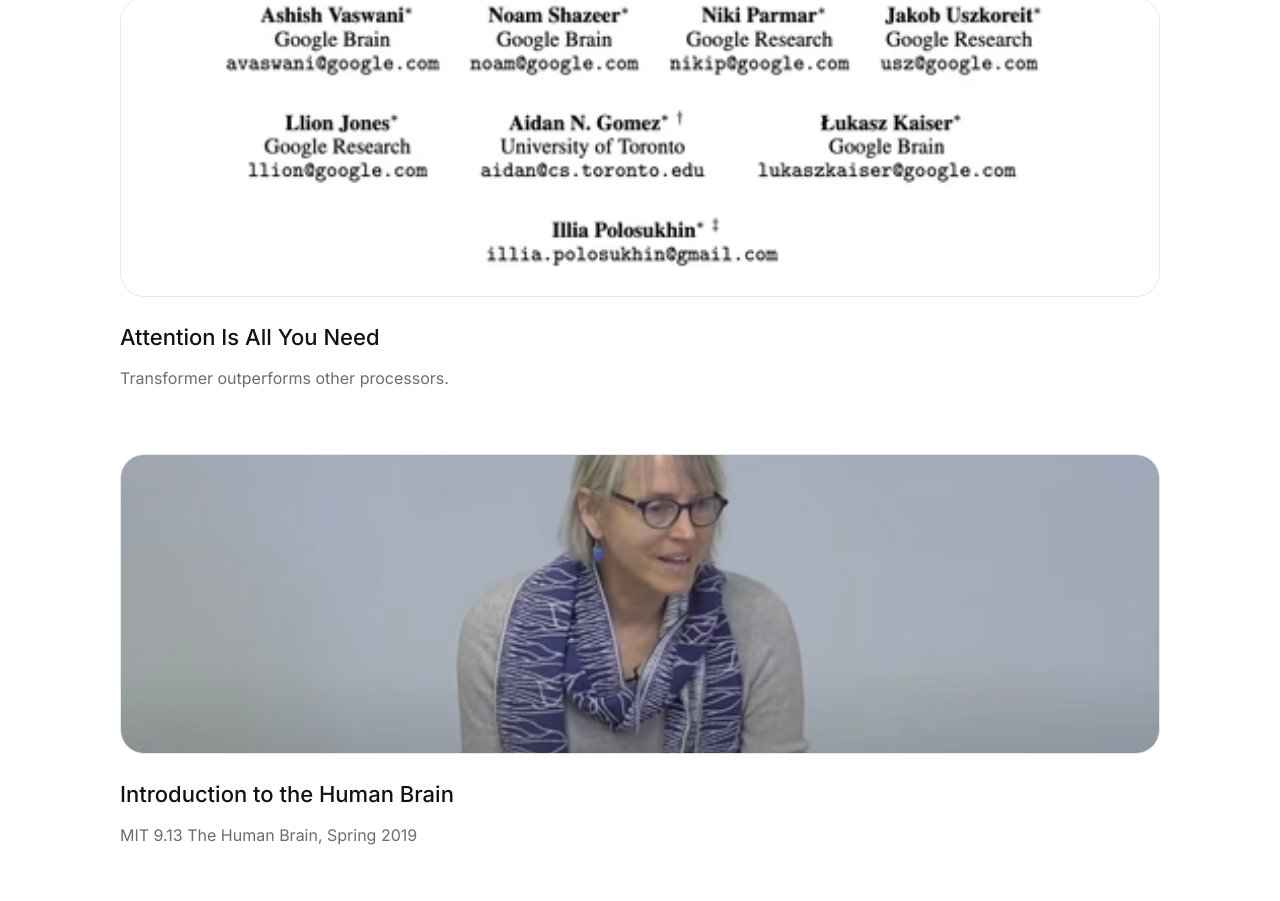
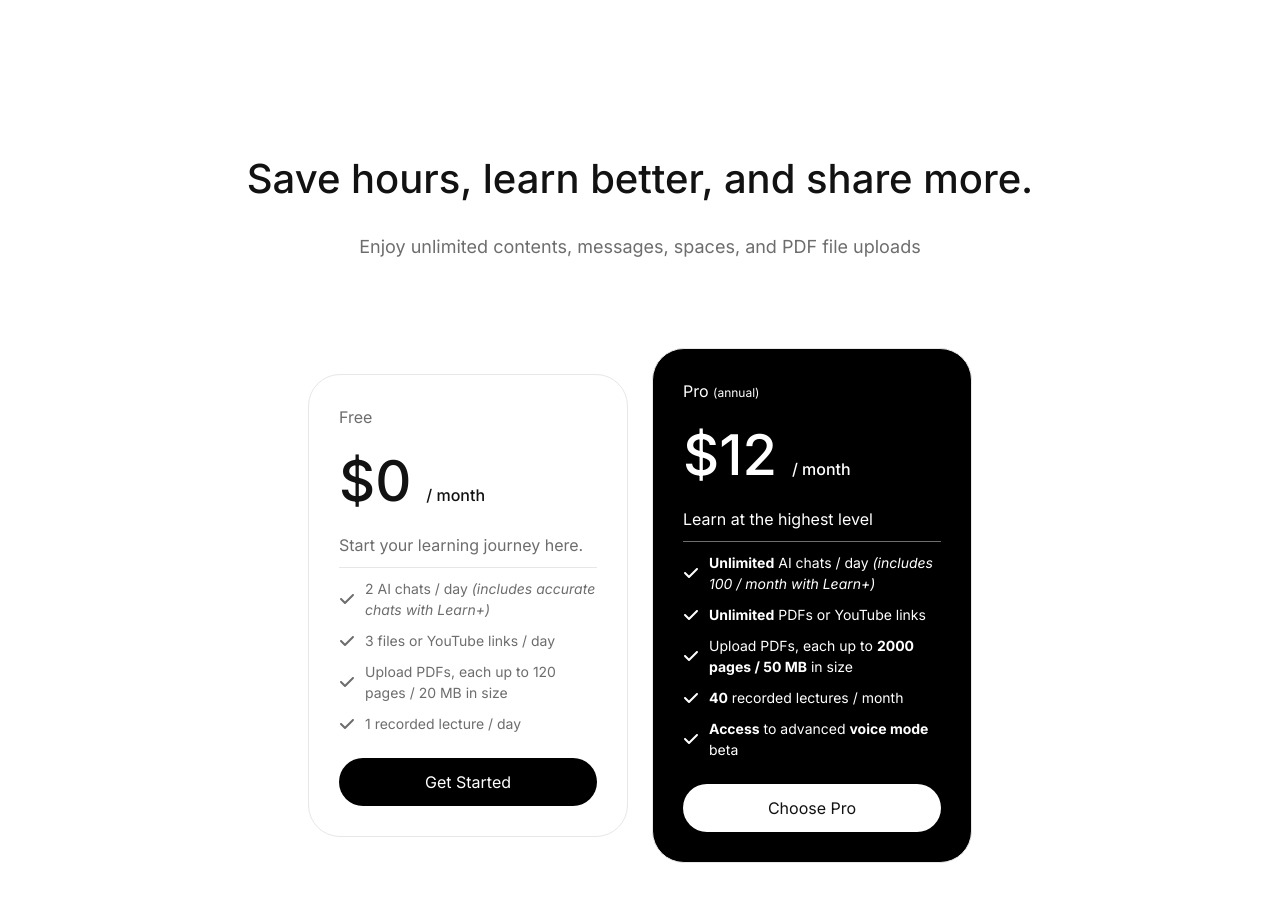
Before and after one commit to MandemGibson/youlearn_clone, a React (Vite) app: page / in a window 1280 px wide. Shown: the part 3353-4254 px from the top of the page. Built offline with nearby package versions, Linux system fonts and the light colour scheme.

Commit message:
add Pricing and PriceCard components; integrate into LandingPage and update UseCase styles

```diff
--- /dev/null
+++ b/src/components/PriceCard.tsx
@@ -0,0 +1,59 @@
+import { ReactElement } from "react";
+import { FaCheck } from "react-icons/fa6";
+
+type PriceCardProps = {
+  type: string | ReactElement;
+  price: number;
+  quote: string;
+  benefits: ReactElement[] | string[];
+  buttonText: string;
+};
+
+const PriceCard = ({
+  type,
+  price,
+  quote,
+  benefits,
+  buttonText,
+}: PriceCardProps) => {
+  return (
+    <div
+      className={`flex flex-col w-full max-w-[320px] p-[30px] rounded-[32px]
+      border border-[#e7e7e7] gap-[24px] ${
+        type === "Free" ? "text-[#6d6d6d]" : "text-white bg-black"
+      }`}
+    >
+      <div className="flex flex-col gap-[10px]">
+        <p className="text-[16px]">{type}</p>
+        <h2
+          className={`text-[56px] ${
+            type === "Free" ? "text-[#121212]" : ""
+          } font-medium`}
+        >
+          ${price} <span className="text-[16px]">/ month</span>
+        </h2>
+        <p className="text-[16px]">{quote}</p>
+        <hr className={`${type === "Free" ? "text-[#e7e7e7]" : "text-[#6d6d6d]"}`} />
+        <div className="flex flex-col gap-[10px]">
+          {benefits.map((benefit, index) => (
+            <div key={index} className="flex items-center gap-[10px]">
+              <span>
+                <FaCheck size={16} color={type == "Free" ? "#6d6d6d" : ""} />
+              </span>
+              <p className="text-[14px] ">{benefit}</p>
+            </div>
+          ))}
+        </div>
+      </div>
+      <button
+        className={`w-full ${
+          type === "Free" ? "bg-black text-white" : "bg-white text-[#121212]"
+        } rounded-full py-[12px] px-[24px] hover:cursor-pointer`}
+      >
+        {buttonText}
+      </button>
+    </div>
+  );
+};
+
+export default PriceCard;
--- /dev/null
+++ b/src/components/Pricing.tsx
@@ -0,0 +1,84 @@
+import { motion } from "motion/react";
+import PriceCard from "./PriceCard";
+
+const prices = [
+  {
+    id: 1,
+    type: "Free",
+    price: 0,
+    quote: "Start your learning journey here.",
+    benefits: [
+      <>
+        2 AI chats / day <em>(includes accurate chats with Learn+)</em>
+      </>,
+      <>3 files or YouTube links / day</>,
+      <>Upload PDFs, each up to 120 pages / 20 MB in size</>,
+      <>1 recorded lecture / day</>,
+    ],
+    buttonText: "Get Started",
+  },
+  {
+    id: 2,
+    type: (
+      <>
+        Pro <span className="text-[12px]">(annual)</span>
+      </>
+    ),
+    price: 12,
+    quote: "Learn at the highest level",
+    benefits: [
+      <>
+        <strong>Unlimited</strong> AI chats / day{" "}
+        <em>(includes 100 / month with Learn+)</em>
+      </>,
+      <>
+        <strong>Unlimited</strong> PDFs or YouTube links
+      </>,
+      <>
+        Upload PDFs, each up to <strong>2000 pages / 50 MB</strong> in size
+      </>,
+      <>
+        <strong>40</strong> recorded lectures / month
+      </>,
+      <>
+        <strong>Access</strong> to advanced <strong>voice mode</strong> beta
+      </>,
+    ],
+    buttonText: "Choose Pro",
+  },
+];
+
+const Pricing = () => {
+  return (
+    <section
+      className="flex flex-col items-center mx-auto
+      px-[30px] md:px-[120px] my-[160px]"
+    >
+      <motion.h1
+        initial={{ opacity: 0 }}
+        whileInView={{ opacity: 1 }}
+        transition={{ duration: 1, ease: "easeInOut" }}
+        className="text-[28px] md:text-[40px] text-center text-[#121212]
+        font-medium"
+      >
+        Save hours, learn better, and share more.
+      </motion.h1>
+      <motion.p
+        initial={{ opacity: 0 }}
+        whileInView={{ opacity: 1 }}
+        transition={{ duration: 2, ease: "easeInOut" }}
+        viewport={{ once: true }}
+        className="text-center text-[18px] text-[#6d6d6d] pt-[24px] mb-[32px]"
+      >
+        Enjoy unlimited contents, messages, spaces, and PDF file uploads
+      </motion.p>
+      <div className="flex flex-col md:flex-row items-center mt-[56px] gap-[24px]">
+        {prices.map(({ id, ...rest }) => (
+          <PriceCard key={id} {...rest} />
+        ))}
+      </div>
+    </section>
+  );
+};
+
+export default Pricing;
--- a/src/components/UseCase.tsx
+++ b/src/components/UseCase.tsx
@@ -30,13 +30,13 @@ const UseCase = () => {
   return (
     <section
       className="flex flex-col items-center mx-auto
-      px-[20px] md:px-[120px] my-[160px]"
+      px-[20px] md:p-[40px] my-[160px]"
     >
       <motion.h1
         initial={{ opacity: 0 }}
         whileInView={{ opacity: 1 }}
         transition={{ duration: 1, ease: "easeInOut" }}
-        className="text-[28px] md:text-[56px] text-center text-[#121212]
+        className="text-[28px] md:text-[40px] text-center text-[#121212]
         font-medium"
       >
         Built for any use case
@@ -53,7 +53,8 @@ const UseCase = () => {
           <FaArrowTurnDown className="inline text-[14px]" />
         </span>
       </motion.p>
-      <div className="mt-[32px] w-full space-y-[64px]">
+      <div className="flex flex-col md:flex-row mt-[32px] w-full space-y-[64px]
+      md:space-y-0 md:space-x-[24px]">
         {useCases.map((useCase) => (
           <UseCaseContainer {...useCase} />
         ))}
--- a/src/components/UseCaseContainer.tsx
+++ b/src/components/UseCaseContainer.tsx
@@ -12,14 +12,14 @@ const UseCaseContainer = ({
   description,
 }: UseCaseContainerProps) => {
   return (
-    <div className="flex flex-col">
+    <div className="flex flex-col w-full">
       <motion.img
         initial={{ opacity: 0 }}
         whileInView={{ opacity: 1 }}
         transition={{ duration: 1.5, ease: "easeInOut" }}
         src={thumbnail}
         alt={title}
-        className="w-full max-h-[300px] rounded-[24px] hover:cursor-pointer
+        className="w-full h-[300px] rounded-[24px] hover:cursor-pointer
          object-cover mb-[24px] border border-[#e7e7e7]"
       />
       <h2 className="text-[#121212] text-[22px] mb-[12px] font-medium">
--- a/src/components/index.ts
+++ b/src/components/index.ts
@@ -3,5 +3,6 @@ import Navbar from "./Navbar";
 import Brands from "./Brands";
 import Guide from "./Guide"
 import UseCase from "./UseCase";
+import Pricing from "./Pricing";
 
-export { Hero, Navbar, Brands, Guide, UseCase };
+export { Hero, Navbar, Brands, Guide, UseCase, Pricing };
--- a/src/pages/LandingPage.tsx
+++ b/src/pages/LandingPage.tsx
@@ -1,4 +1,4 @@
-import { Hero, Navbar, Brands, Guide, UseCase } from "../components";
+import { Hero, Navbar, Brands, Guide, UseCase, Pricing } from "../components";
 
 const LandingPage = () => {
   return (
@@ -8,6 +8,7 @@ const LandingPage = () => {
       <Brands />
       <Guide />
       <UseCase />
+      <Pricing />
     </main>
   );
 };
```
